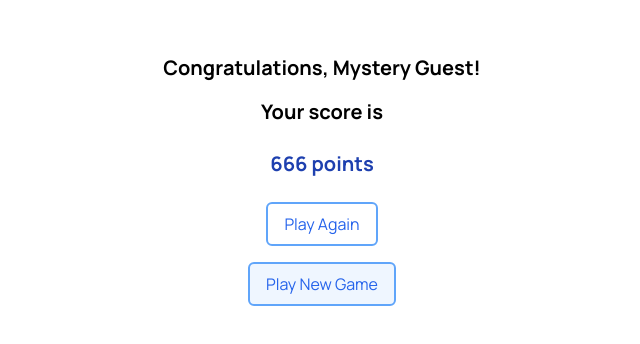
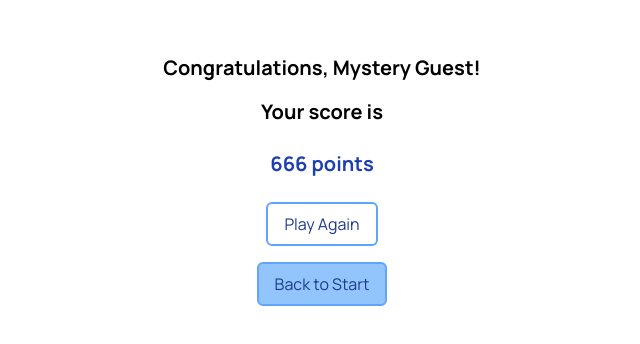
Before and after one commit to lazzzaroni/wordcloud, an Angular app: page /results in a window 1280 px wide. Shown: the part 220-564 px from the top of the page, without its empty margins (318-958 px from the left). Built offline with nearby package versions, Linux system fonts and the light colour scheme.

Commit message:
small style changes

```diff
--- a/src/app/components/results/results.component.html
+++ b/src/app/components/results/results.component.html
@@ -17,5 +17,5 @@
     </p>
   </div>
   <a class="btn-active" routerLink="/game"> Play Again </a>
-  <a class="btn-active bg-blue-50" routerLink="/start"> Play New Game </a>
+  <a class="btn-active bg-blue-300" routerLink="/start"> Back to Start </a>
 </section>
--- a/src/styles.css
+++ b/src/styles.css
@@ -4,7 +4,7 @@
 @tailwind utilities;
 
 .btn-active {
-  @apply py-2 px-4 m-2 border-2 text-blue-600 hover:text-blue-700 border-blue-400 hover:bg-blue-200 active:bg-blue-300 rounded-md cursor-pointer;
+  @apply py-2 px-4 m-2 border-2 text-blue-900 hover:text-blue-700 border-blue-400 hover:bg-blue-200 active:bg-blue-300 rounded-md cursor-pointer;
 }
 
 .btn-inactive {
```
